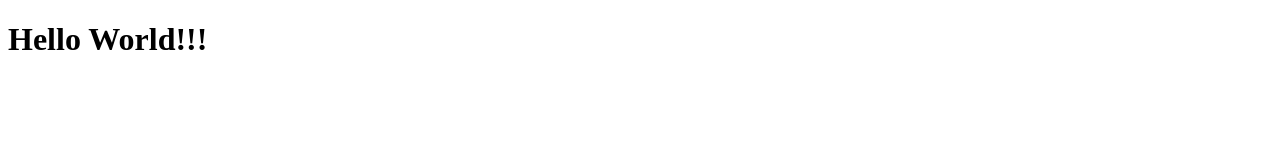
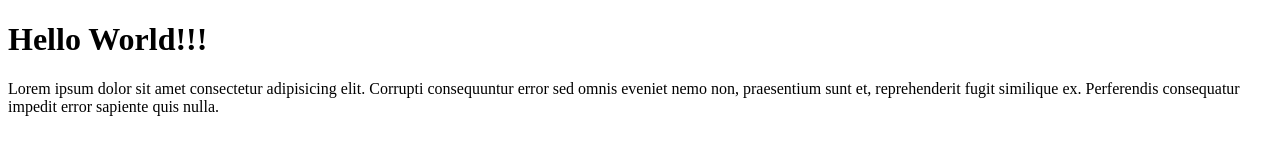
Before and after one commit to daifahriyyan/git-test, a plain HTML site: page index.html in a window 1280 px wide. Drawn offline with Linux system fonts and the light colour scheme.

Commit message:
menambahkan paragraph

```diff
--- a/index.html
+++ b/index.html
@@ -7,5 +7,6 @@
 </head>
 <body>
     <h1>Hello World!!!</h1>
+    <p>Lorem ipsum dolor sit amet consectetur adipisicing elit. Corrupti consequuntur error sed omnis eveniet nemo non, praesentium sunt et, reprehenderit fugit similique ex. Perferendis consequatur impedit error sapiente quis nulla.</p>
 </body>
 </html>
```
